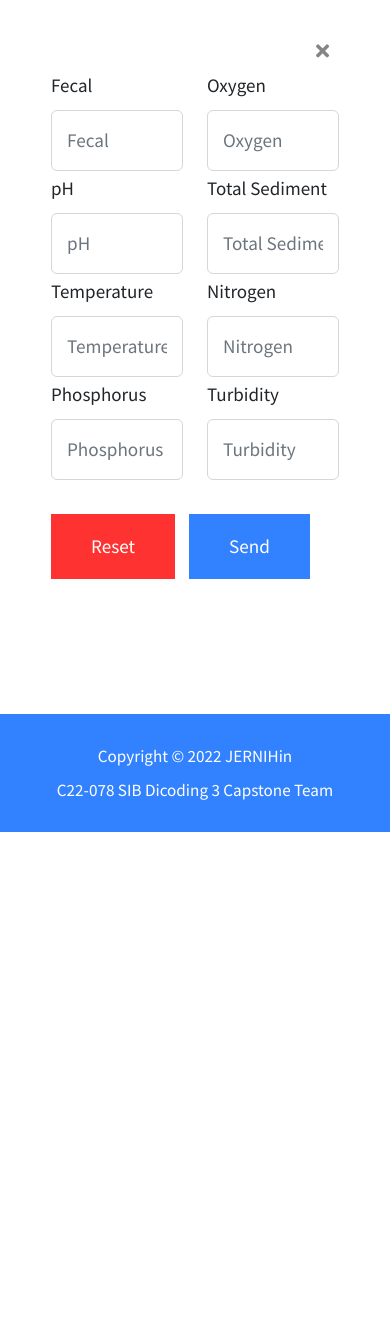
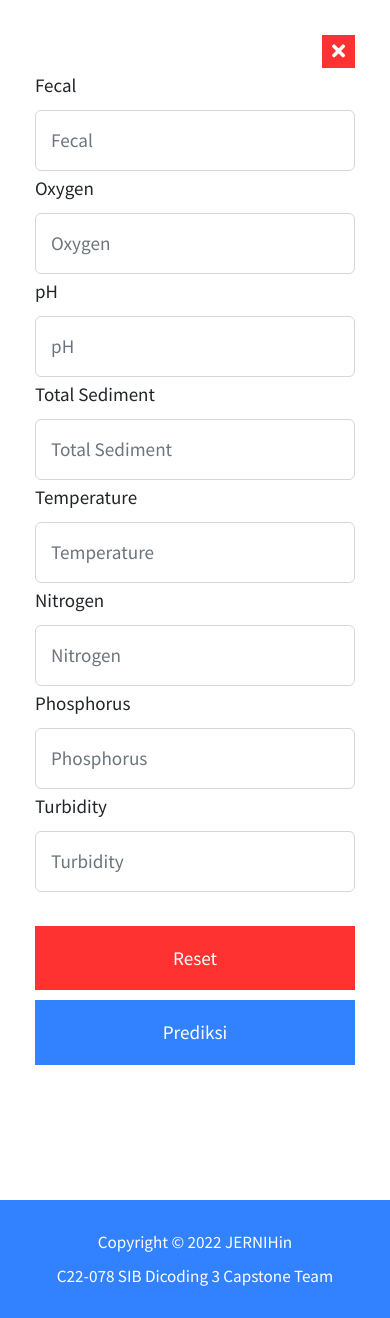
Before and after one commit to aNdr3W03/Jernihin, a Flask app: page /predict in a window 390 px wide. Shown: the part 222-1540 px from the top of the page. Before the commit the page ends 1054 px from the top, so only its background shows below. Run offline with Flask 2, Linux system fonts and the light colour scheme; parts of the project's set-up code (start-up, migrations or seed data) failed here and were passed over.

Commit message:
update predict form

```diff
--- a/static/css/jernihin.css
+++ b/static/css/jernihin.css
@@ -61,7 +61,6 @@ div { box-sizing: border-box;}
 .tm-mb-80 { margin-bottom: 80px; }
 .tm-ml-10 { margin-left: 10px; }
 .tm-text-center { text-align: center; }
-.tm-text-right { text-align: right; }
 .tm-color-primary { color: #3282FF; }
 .tm-color-gray { color: #666768; }
 .tm-color-gray-2 { color: #98999A; }
@@ -194,7 +193,14 @@ a {
 }
 
 .tm-close-popup {
-    padding: 6px 0;
+    padding: 4.5px 0;
+    color: white;
+    background-color: #FF3232;
+}
+
+.tm-close-popup:hover {
+    color: white;
+    background-color: #FF8A8A;
 }
 
 .tm-close-popup i {
@@ -481,6 +487,7 @@ figure.effect-chico:hover p {
 
 .form-group {
     margin-bottom: 25px;
+    text-align: right;
 }
 
 textarea {
@@ -501,7 +508,8 @@ address {
 }
 
 .tm-predict {
-    margin: 0 10%;
+    max-width: 1000px;
+    margin: 0 auto;
 }
 
 @media (max-width: 1264px) {
@@ -536,9 +544,23 @@ address {
     }
 }
 
+@media (max-width: 1140px) {
+    .tm-predict {
+        max-width: 800px;
+        margin: 0 auto;
+    }
+}
+
 @media (max-width: 1020px) {
     .tm-main-nav ul {
         max-width: 612px;
+    }
+}
+
+@media (max-width: 940px) {
+    .tm-predict {
+        max-width: 600px;
+        margin: 0 auto;
     }
 }
 
@@ -663,6 +685,13 @@ address {
     }
 }
 
+@media (max-width: 670px) {
+    .tm-predict {
+        max-width: 600px;
+        margin: 0 20px;
+    }
+}
+
 @media (max-width: 650px) {
     .tm-intro-row {
         flex-direction: column;
@@ -693,7 +722,7 @@ address {
     }
 }
 
-@media (max-width: 350px) {
+@media (max-width: 412px) {
     .tm-btn {
         width: 100%;
     }
--- a/templates/index.html
+++ b/templates/index.html
@@ -236,7 +236,7 @@
                     <div class="form-group">
                         <textarea rows="8" name="message" class="form-control rounded-0" placeholder="Message" required></textarea>
                     </div>
-                    <div class="form-group tm-text-right">
+                    <div class="form-group">
                         <button type="reset" class="tm-btn btn-red">Reset</button>
                         <button type="submit" class="tm-btn btn-blue tm-ml-10">Send</button>
                     </div>
--- a/templates/predict.html
+++ b/templates/predict.html
@@ -40,41 +40,41 @@
 
         <form id="contact-form" action="/result" method="POST">
             <div class="row">
-                <div class="col">
+                <div class="col-md-6">
                     <label for="fecal" class="form-label">Fecal</label>
                     <input type="nunmber" name="fecal" class="form-control" placeholder="Fecal" onkeypress="return isNumber(event)" required>
                 </div>
-                <div class="col">
+                <div class="col-md-6">
                     <label for="oxygen" class="form-label">Oxygen</label>
                     <input type="nunmber" name="oxygen" class="form-control" placeholder="Oxygen" onkeypress="return isNumber(event)" required>
                 </div>
             </div>
             <div class="row">
-                <div class="col">
+                <div class="col-md-6">
                     <label for="ph" class="form-label">pH</label>
                     <input type="nunmber" name="ph" class="form-control" placeholder="pH" onkeypress="return isNumber(event)" required>
                 </div>
-                <div class="col">
+                <div class="col-md-6">
                     <label for="tot_sediment" class="form-label">Total Sediment</label>
                     <input type="nunmber" name="tot_sediment" class="form-control" placeholder="Total Sediment" onkeypress="return isNumber(event)" required>
                 </div>
             </div>
             <div class="row">
-                <div class="col">
+                <div class="col-md-6">
                     <label for="temp" class="form-label">Temperature</label>
                     <input type="nunmber" name="temp" class="form-control" placeholder="Temperature" onkeypress="return isNumber(event)" required>
                 </div>
-                <div class="col">
+                <div class="col-md-6">
                     <label for="nitrogen" class="form-label">Nitrogen</label>
                     <input type="nunmber" name="nitrogen" class="form-control" placeholder="Nitrogen" onkeypress="return isNumber(event)" required>
                 </div>
             </div>
             <div class="row">
-                <div class="col">
+                <div class="col-md-6">
                     <label for="phosphorus" class="form-label">Phosphorus</label>
                     <input type="nunmber" name="phosphorus" class="form-control" placeholder="Phosphorus" onkeypress="return isNumber(event)" required>
                 </div>
-                <div class="col">
+                <div class="col-md-6">
                     <label for="turbidity" class="form-label">Turbidity</label>
                     <input type="nunmber" name="turbidity" class="form-control" placeholder="Turbidity" onkeypress="return isNumber(event)" required>
                 </div>
@@ -83,7 +83,7 @@
             <div class="form-group">
                 <br>
                 <button type="reset" class="tm-btn btn-red">Reset</button>
-                <button type="submit" class="tm-btn btn-blue tm-ml-10">Send</button>
+                <button type="submit" class="tm-btn btn-blue tm-ml-10">Prediksi</button>
             </div>
         </form>
     </div>
```
